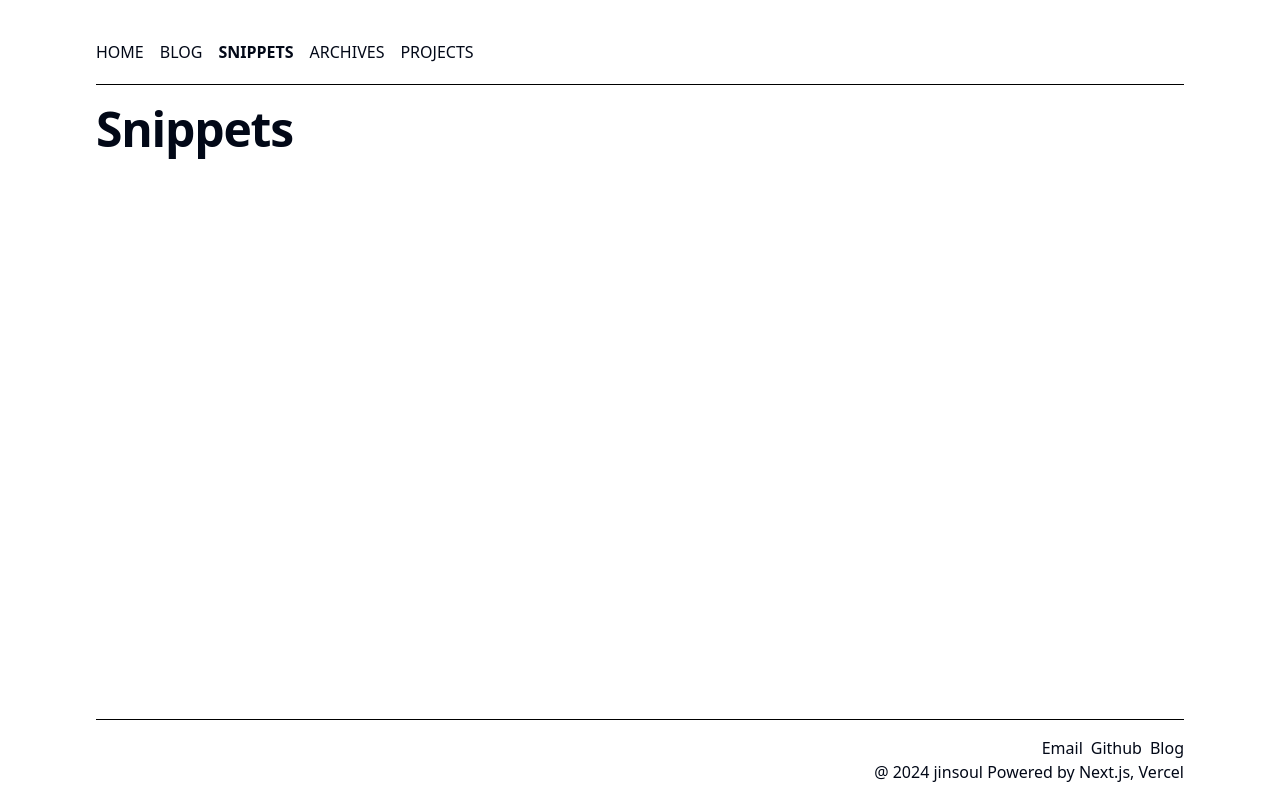
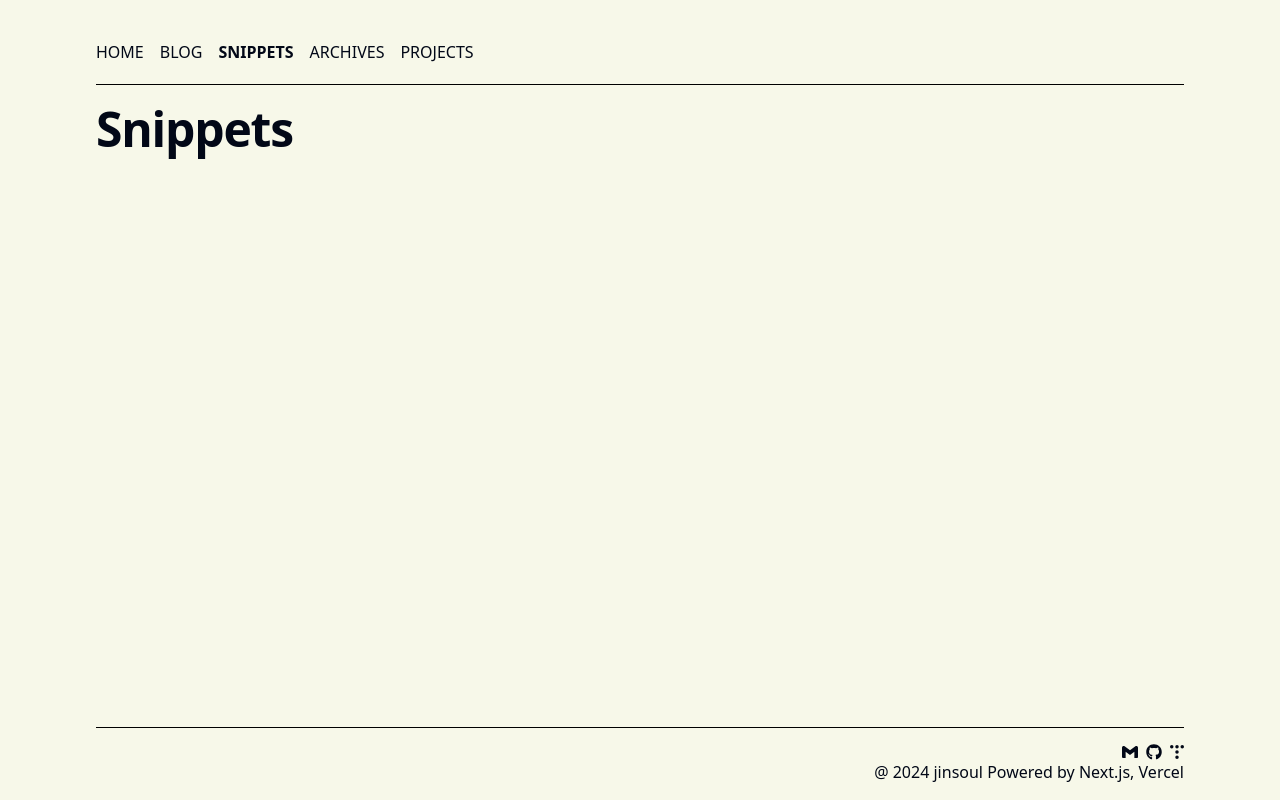
Before and after one commit to jinsoul75/jinsoul75.github.io, a Next.js app: page /snippets in a window 1280 px wide. Built offline with nearby package versions, Linux system fonts and the light colour scheme.

Commit message:
feat: 블로그 페이지 시리즈, 블로그글 불러오기

```diff
--- a/posts/blog/react-deep-dive/react.mdx
+++ b/posts/blog/react-deep-dive/react1.mdx
@@ -3,7 +3,7 @@ title: 리액트 톺아보기 1
 date: 2024-02-14
 category: posts
 tags:
-  - 리액트
+  - react
 IsSeries: true
 ---
 
--- a/src/app/blog/series/[slug]/page.tsx
+++ b/src/app/blog/series/[slug]/page.tsx
@@ -1,6 +1,7 @@
 import { ParamsProps } from '@/types/types';
 
-import { allSeriesPosts,getSeriesPostsBySlug } from '@/constants/dataset';
+import { allSeriesPosts, getSeriesPostsBySlug } from '@/constants/dataset';
+import PostList from '@/components/common/PostList';
 
 export async function generateStaticParams() {
   return [...allSeriesPosts].map((blogPost) => ({
@@ -10,10 +11,11 @@ export async function generateStaticParams() {
 
 export default function Series({ params }: ParamsProps) {
   const seriesPosts = getSeriesPostsBySlug(params?.slug);
-  // console.log(seriesPosts)
+
   return (
     <>
       <div>여긴 시리즈 페이지</div>
+      <PostList posts={seriesPosts} />
     </>
   );
 }
--- a/src/app/globals.css
+++ b/src/app/globals.css
@@ -85,6 +85,10 @@
   background-color: pink;
 }
 
+body {
+  background-color: #f7f8e9;
+}
+
 .prose .anchor:after {
   @apply text-gray-300;
   content: '#';
--- a/src/components/card/SeriesCard.tsx
+++ b/src/components/card/SeriesCard.tsx
@@ -3,10 +3,10 @@ import Link from 'next/link';
 
 export default function SeriesCard() {
   return (
-    <ul>
+    <ul className="flex gap-4">
       {SERIES_NAME.map((series) => (
-        <li key={series}>
-          <Link href={`blog/series/${SERIES[series]}`}>{series}</Link>
+        <li key={series} className="border border-black">
+          <Link className='p-4 block' href={`blog/series/${SERIES[series]}`}>{series}</Link>
         </li>
       ))}
     </ul>
--- a/src/components/common/LinkContacts.tsx
+++ b/src/components/common/LinkContacts.tsx
@@ -1,21 +1,24 @@
 import Link from 'next/link';
+import { SiGmail } from 'react-icons/si';
+import { FaGithub } from 'react-icons/fa';
+import { SiTistory } from 'react-icons/si';
 
 export default function LinkContacts() {
   return (
-    <ul className="flex">
+    <ul className="flex items-center">
       <li className="mr-2">
         <Link href="mailto: wlsthf75@gmail.com" target="_blank">
-          Email
+          <SiGmail />
         </Link>
       </li>
       <li className="mr-2">
         <Link href="https://github.com/jinsoul75" target="_blank">
-          Github
+          <FaGithub />
         </Link>
       </li>
       <li>
         <Link href="http://localhost:3000/blog" target="_blank">
-          Blog
+          <SiTistory size={14} />
         </Link>
       </li>
     </ul>
--- a/src/components/common/PostItem.tsx
+++ b/src/components/common/PostItem.tsx
@@ -46,7 +46,7 @@ export function PostTitle({
         `text-2xl bold hover:underline hover:underline-offset-2 hover:decoration-2 ${className}`,
       )}
     >
-      <Link href={slug}>{title}</Link>
+      <Link href={`/blog/${slug.split('/').slice(-1)}`}>{title}</Link>
     </h2>
   );
 }
--- a/src/components/common/PostList.tsx
+++ b/src/components/common/PostList.tsx
@@ -6,7 +6,6 @@ import dayjs from 'dayjs';
 export default function PostList({ posts }: { posts: any }) {
   const className =
     'grid grid-cols-2 border-t border-t-black border-l border-l-black';
-
 
   return (
     <section className={className}>
@@ -22,7 +21,7 @@ export default function PostList({ posts }: { posts: any }) {
             key={post._id}
             className="border-r border-r-black border-b border-b-black"
           >
-            <Link href={post.slug}>
+            <Link href={post.slug.split('/').slice(-1)}>
               {isWithThumbnail && (
                 <PostItem.PostThumbnail thumbnailUrl={post.thumbnail} />
               )}
--- a/src/constants/dataset.ts
+++ b/src/constants/dataset.ts
@@ -16,6 +16,8 @@ export const getSeriesPostsBySlug = (slug: string) =>
   );
 
 export const getBlogPostBySlug = (slug: string) =>
-  allBlogPosts.find((blog) => blog.slugAsParams === slug);
+  allBlogPosts.find(
+    (blog) => blog.slugAsParams.split('/').slice(-1)[0] === slug,
+  );
 
 export const recentPosts = allBlogPosts.slice(0, 4);
--- a/src/constants/route.ts
+++ b/src/constants/route.ts
@@ -1,8 +1,6 @@
 export const SERIES = {
   'REACT DEEP DIVE': 'react-deep-dive',
+  'TYPESCRIPT DEEP DIVE': 'typescript-deep-dive',
 } as const;
 
 export const SERIES_NAME = Object.keys(SERIES) as (keyof typeof SERIES)[];
-
-
-export const SERIES_TITLE = ['react-deep-dive'];
```
